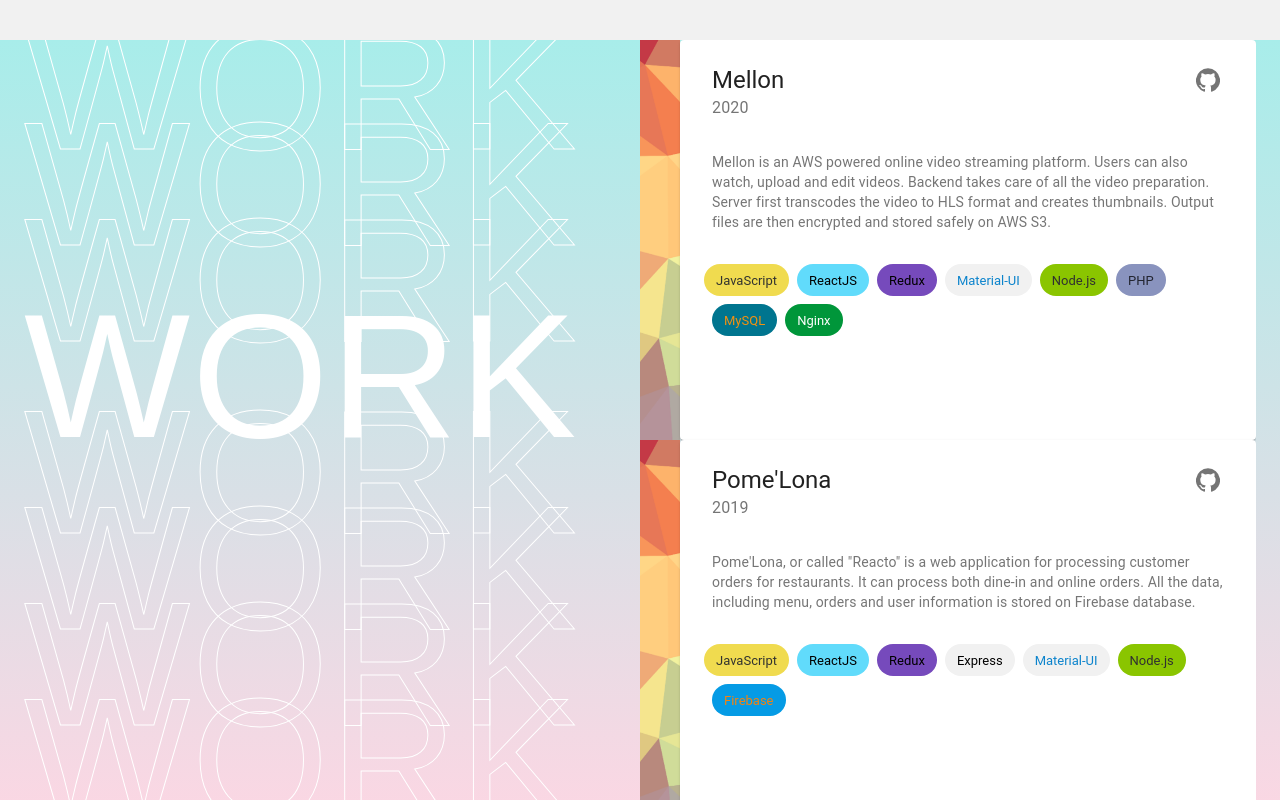
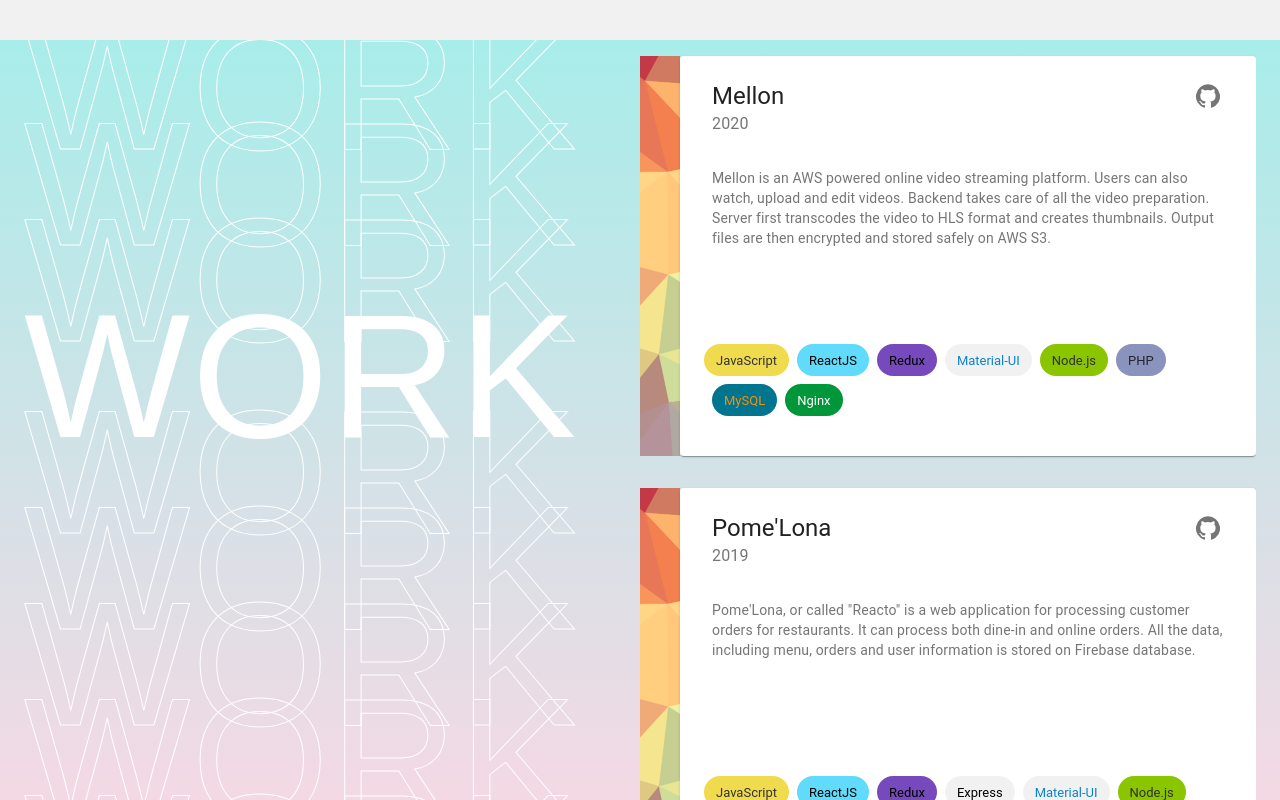
Before and after one commit to PengHuang0508/portfolio-website, a React (Create React App) app: page / in a window 1280 px wide. Shown: the part 2360-3160 px from the top of the page. Built offline with nearby package versions, Linux system fonts and the light colour scheme; a web font is replaced by a local one.

Commit message:
Fixed display issues on iOS.

```diff
--- a/src/components/Work/Work.jsx
+++ b/src/components/Work/Work.jsx
@@ -72,6 +72,9 @@ const useStyles = makeStyles((theme) => ({
     flexDirection: 'column',
     padding: theme.spacing(1, 2, 4, 2),
   },
+  projectCardContent: {
+    flex: '1 0 40%',
+  },
   projectCardActions: {
     flexWrap: 'wrap',
 
@@ -105,7 +108,7 @@ const Work = () => {
       >
         WORK
       </Typography>
-      {Array.from(new Array(4)).map((value, index) => (
+      {Array.from(new Array(5)).map((value, index) => (
         <Typography
           key={index}
           className={classes.sectionTitle}
@@ -149,7 +152,7 @@ const Work = () => {
               title={project.name}
               subheader={project.year}
             />
-            <CardContent>
+            <CardContent className={classes.projectCardContent}>
               <Typography variant='body2' color='textSecondary' component='p'>
                 {project.description}
               </Typography>
```
Also changed, not shown: 1 other file (tests, documents, lock files or other folders).
